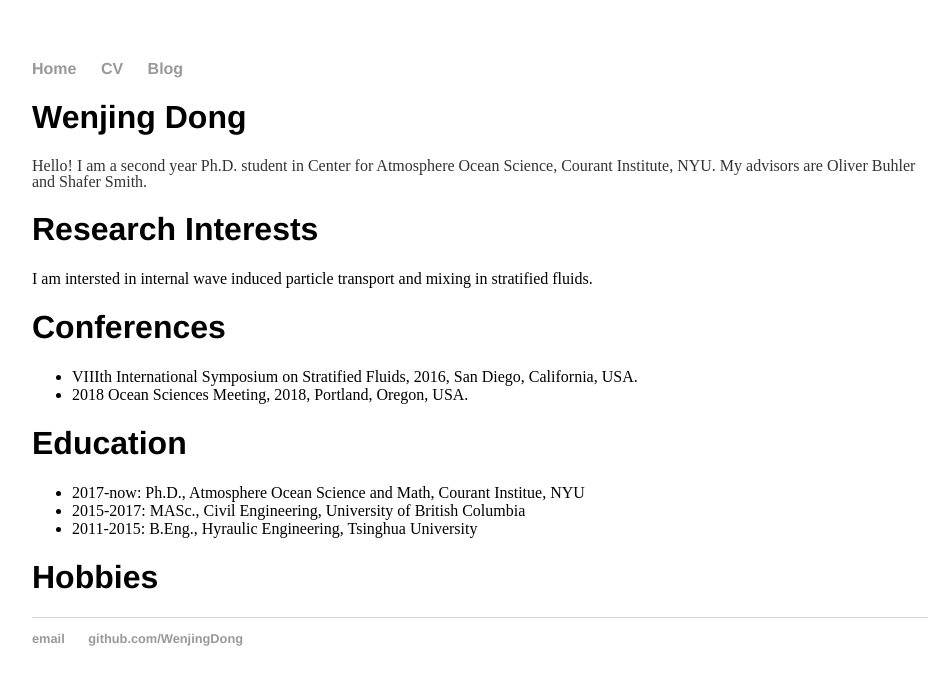
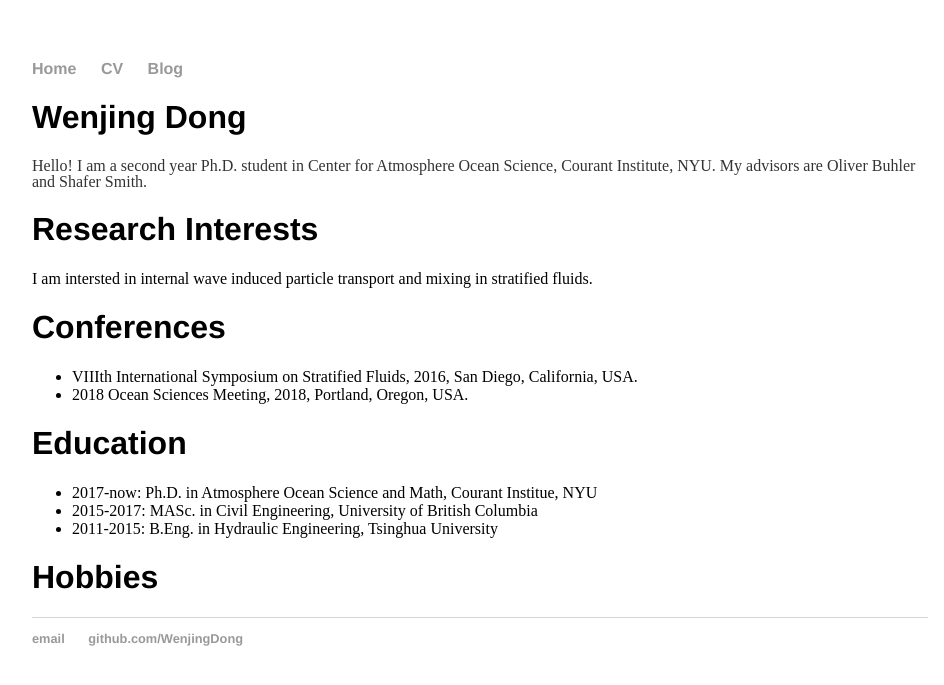
Before and after one commit to WenjingDong/Personal-Webpage, a Jekyll site: the page built from index.html, in a window 1280 px wide. Shown: the top 685 px of the page, without its empty margins (160-1104 px from the left). Built offline with Jekyll 4.4.1, drawn with Linux system fonts in a browser that asks for light colours.

Commit message:
Update index.html
correct typo

```diff
--- a/index.html
+++ b/index.html
@@ -17,9 +17,9 @@ title: Wenjing Dong
 
 	<h1>Education</h1>
 	<ul>
-		<li>2017-now: Ph.D., Atmosphere Ocean Science and Math, Courant Institue, NYU</li>
-		<li>2015-2017: MASc., Civil Engineering, University of British Columbia</li>
-		<li>2011-2015: B.Eng., Hyraulic Engineering, Tsinghua University</li>
+		<li>2017-now: Ph.D. in Atmosphere Ocean Science and Math, Courant Institue, NYU</li>
+		<li>2015-2017: MASc. in Civil Engineering, University of British Columbia</li>
+		<li>2011-2015: B.Eng. in Hydraulic Engineering, Tsinghua University</li>
 	</ul>
 
 	<h1>Hobbies</h1>
```
